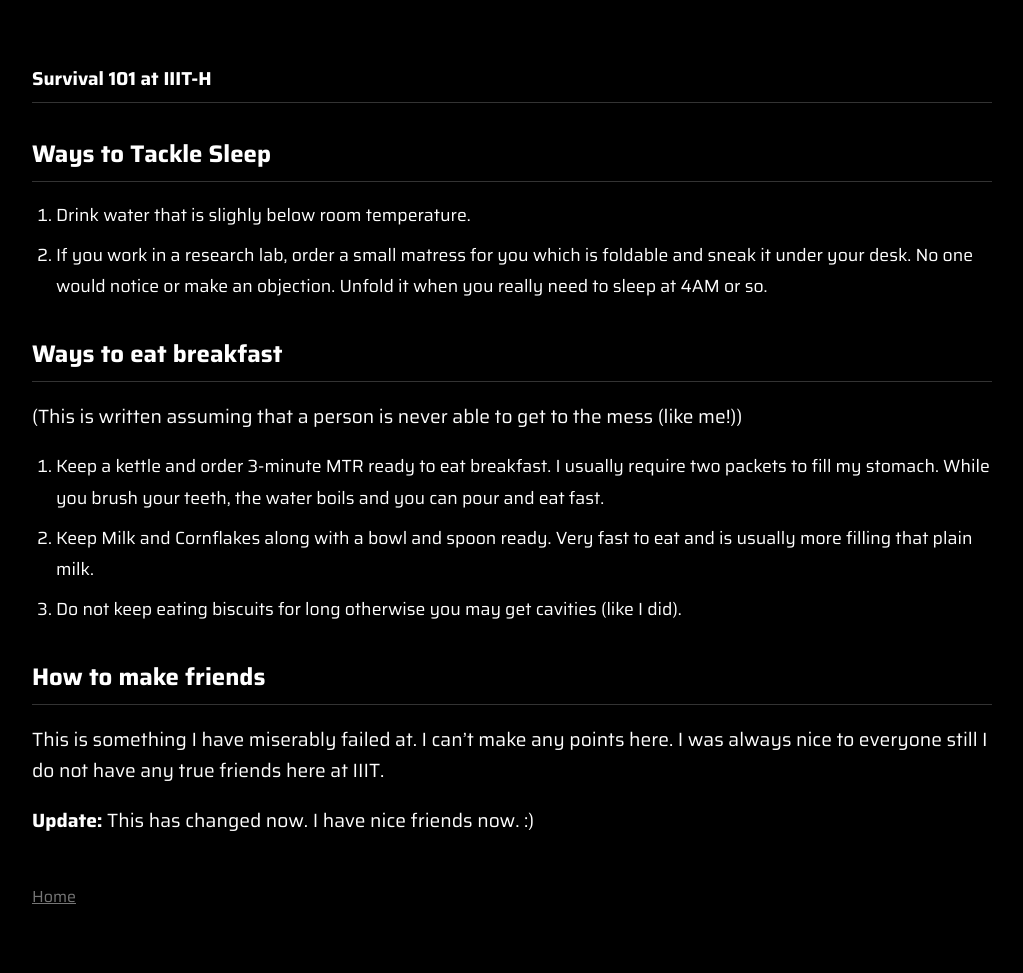
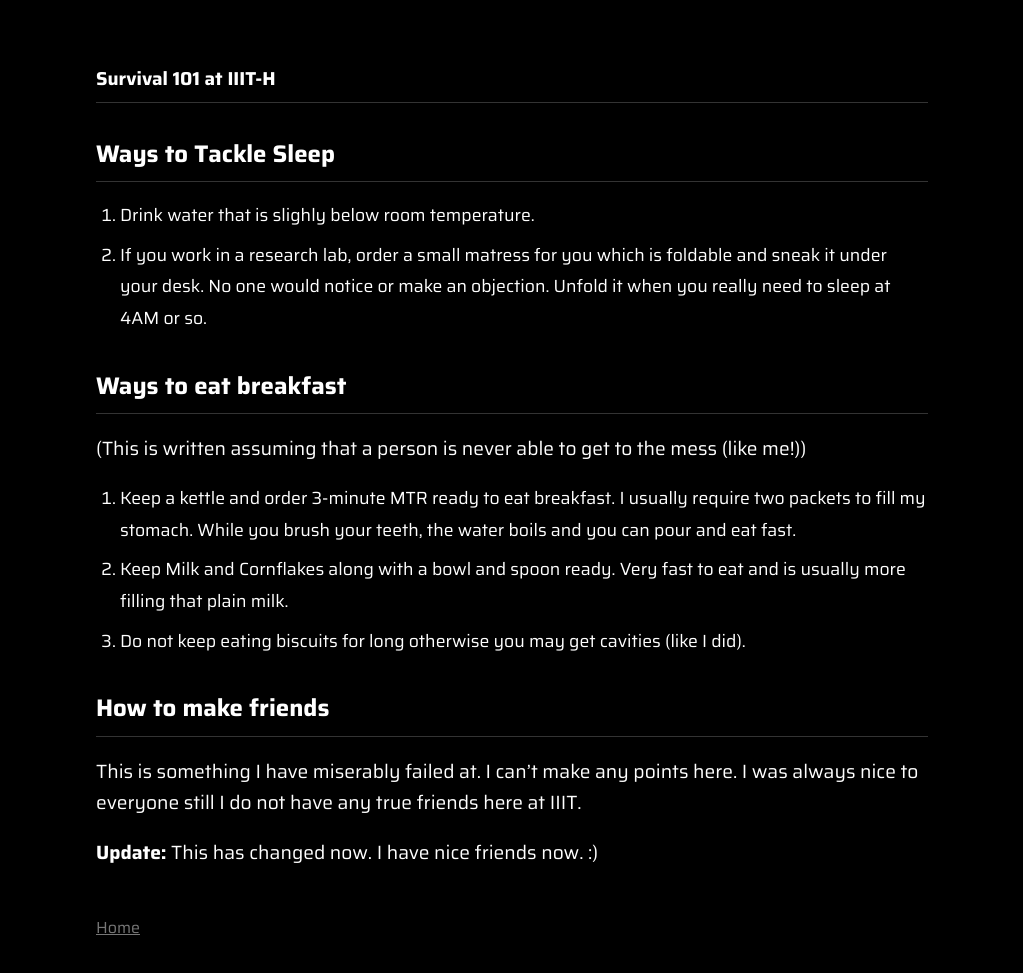
Before and after one commit to anshium/anshium.github.io, a Jekyll site: the page built from old_website/survival_101_at_IIIT.md, in a window 1280 px wide. Shown: the whole page, without its empty margins (128-1151 px from the left). Built offline with Jekyll 4.4.1, drawn with Linux system fonts in a browser that asks for light colours; before the commit the page ends 941 px from its top, so only the background shows below that.

Commit message:
fix: reponsiveness value

```diff
--- a/_layouts/default.html
+++ b/_layouts/default.html
@@ -10,7 +10,7 @@
 
     <style>
         .container {
-            max-width: 75%;
+            max-width: 65%;
             padding: 2rem;
         }
 
```
